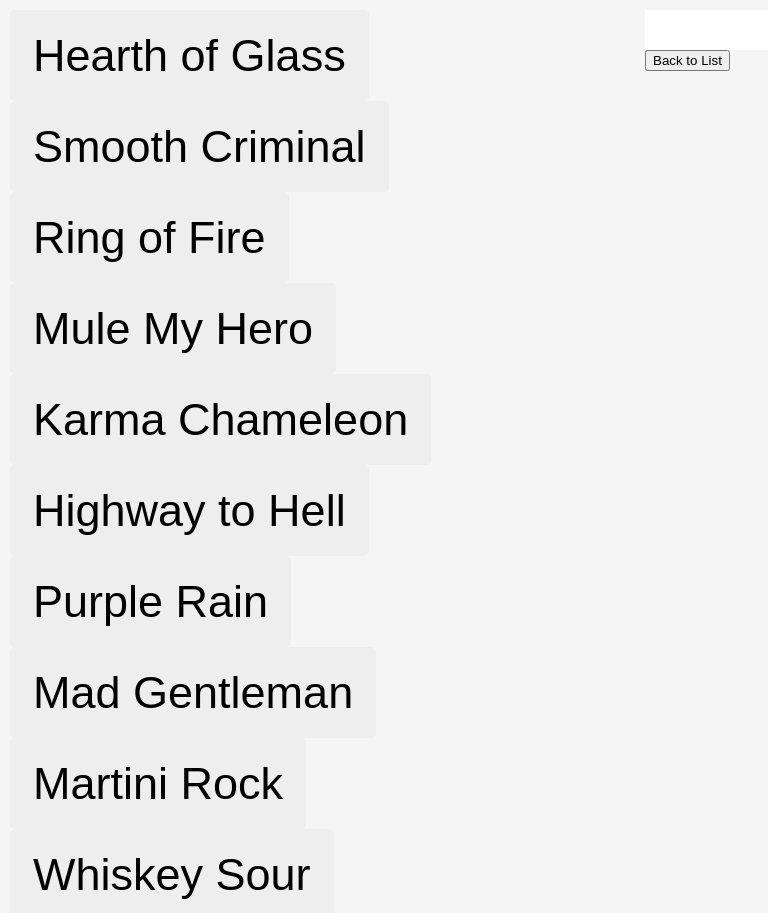
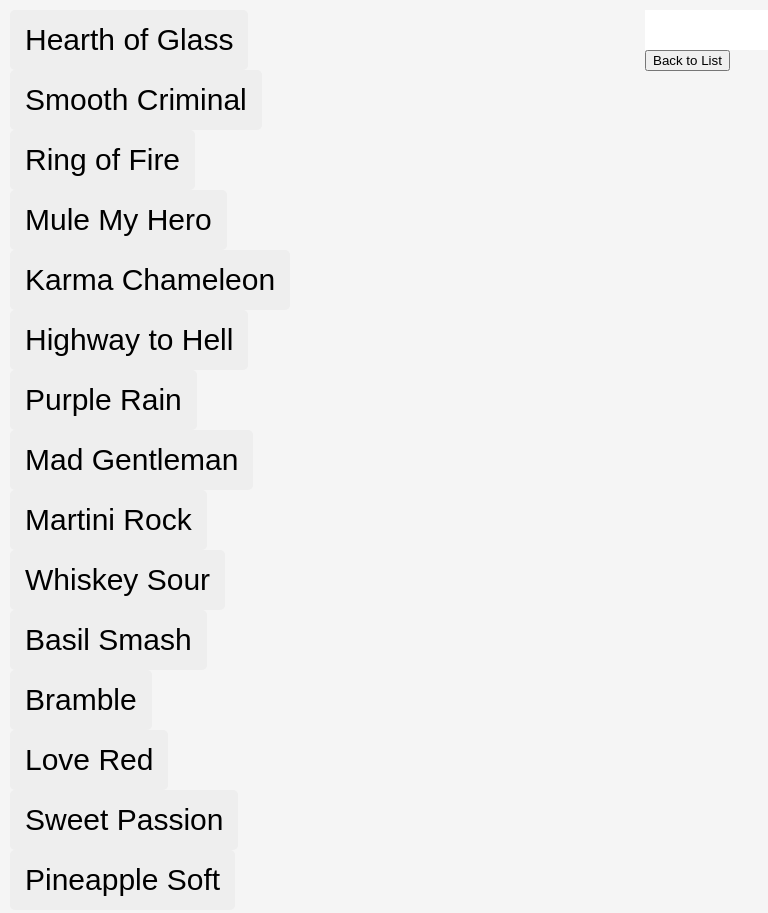
Before and after one commit to BrennoBener/MeusDrinks, a plain HTML site: page index.html in a window 1280 px wide. Shown: the top 913 px of the page, without its empty margins (0-768 px from the left). Drawn offline with Linux system fonts and the light colour scheme.

Commit message:
Update style.css

```diff
--- a/style.css
+++ b/style.css
@@ -32,9 +32,9 @@ body {
   flex-wrap: wrap;
   border: none;
   border-radius: 5px;
-  padding: 23px;
+  padding: 15px;
   text-align: center;
-  font-size: 45px;
+  font-size: 30px;
   cursor: pointer;
   line-height: 1;
 }
```
